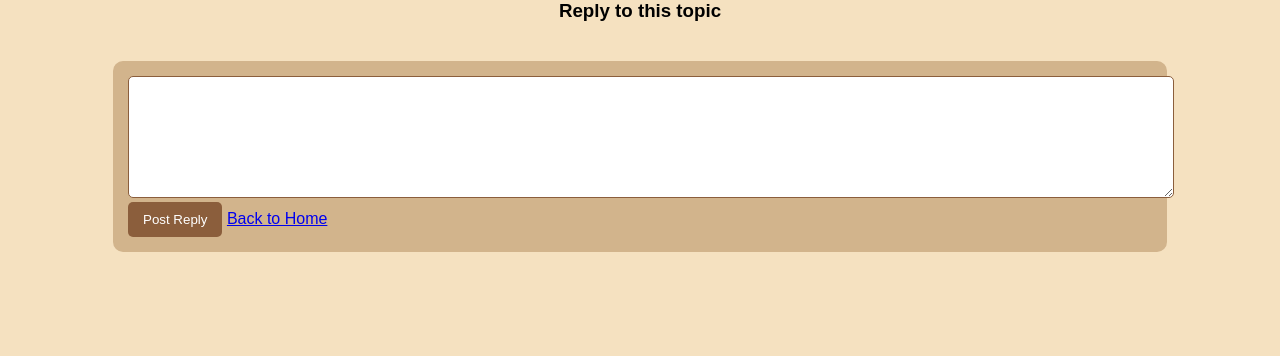
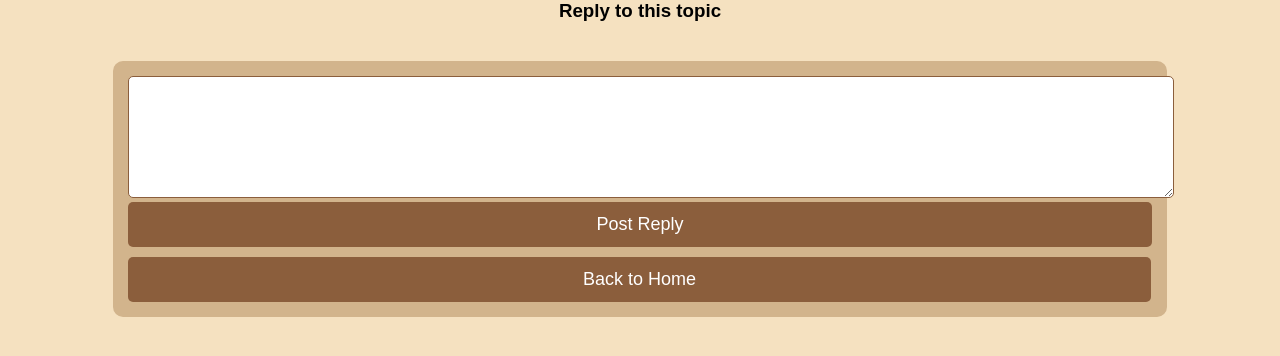
Before and after one commit to annijakampe/FORUM, a PHP site: page /L/includes/topic.php in a window 1280 px wide. Shown: the part 190-546 px from the top of the page. Run offline with PHP 8.4, Linux system fonts and the light colour scheme; data that the repository does not hold is empty.

Commit message:
dizains gatavs

```diff
--- a/assets/topic.css
+++ b/assets/topic.css
@@ -55,12 +55,33 @@ textarea {
 button {
   background-color: #8b5e3c;
   color: white;
-  padding: 10px 15px;
+  padding: 12px 20px;
   border: none;
   border-radius: 5px;
   cursor: pointer;
+  width: 100%; /* Make the button stretch across the form */
+  margin-bottom: 10px; /* Space between button and back link */
+  font-size: 18px;
+  display: block;
 }
 
 button:hover {
   background-color: #6b4128;
 }
+
+a.btn {
+  display: block;
+  text-align: center;
+  padding: 12px 20px;
+  background-color: #8b5e3c;
+  color: white;
+  border-radius: 5px;
+  width: 96%;
+  text-decoration: solid;
+  font-size: 18px;
+  cursor: pointer;
+}
+
+a.btn:hover {
+  background-color: #6b4128;
+}
--- a/includes/topic.php
+++ b/includes/topic.php
@@ -17,7 +17,10 @@ $posts = $stmt->fetchAll(PDO::FETCH_ASSOC);
 
 <head>
     <title><?= htmlspecialchars($topic['title']) ?></title>
-    <link rel="stylesheet" href="../assets/topic.css">
+    <!-- <link rel="stylesheet" href="../assets/topic.css"> -->
+    <link rel="stylesheet" href="http://localhost/L/forum_sql/assets/topic.css">
+
+
 </head>
 
 <body>
```
